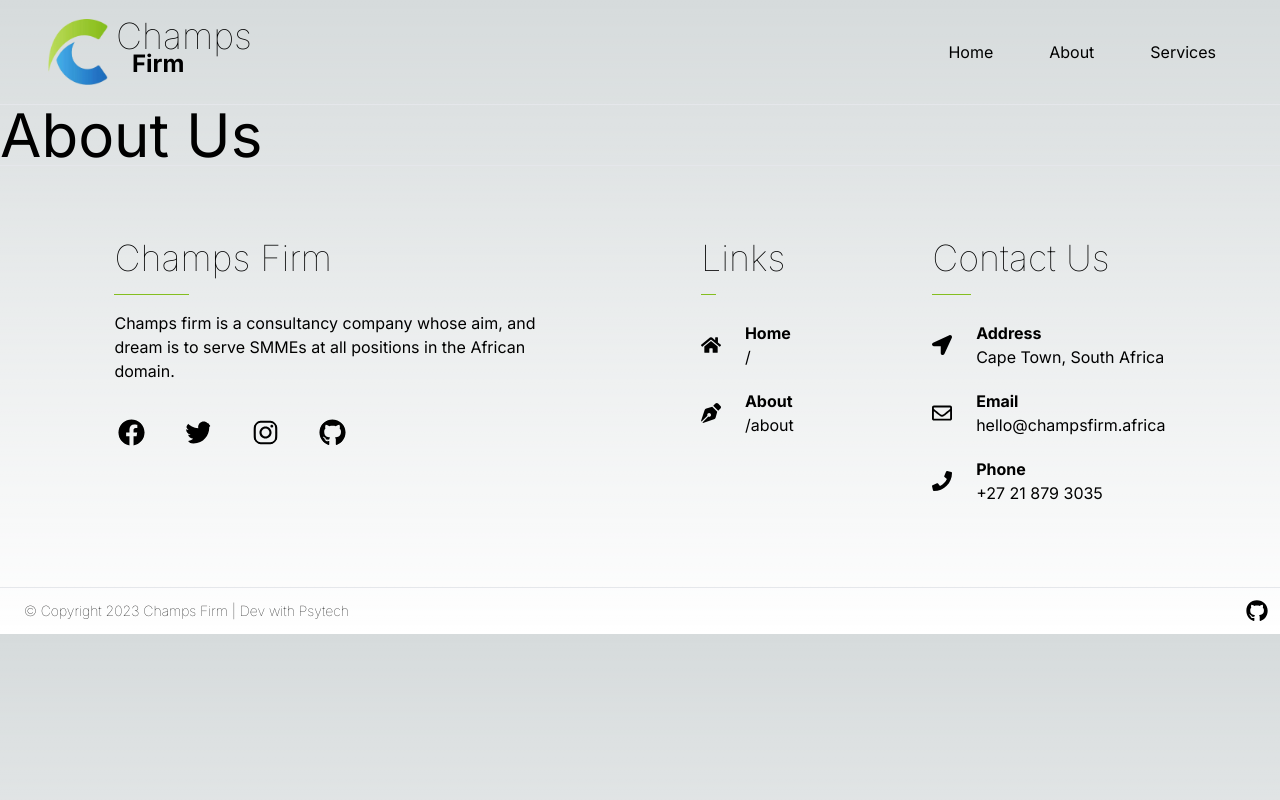
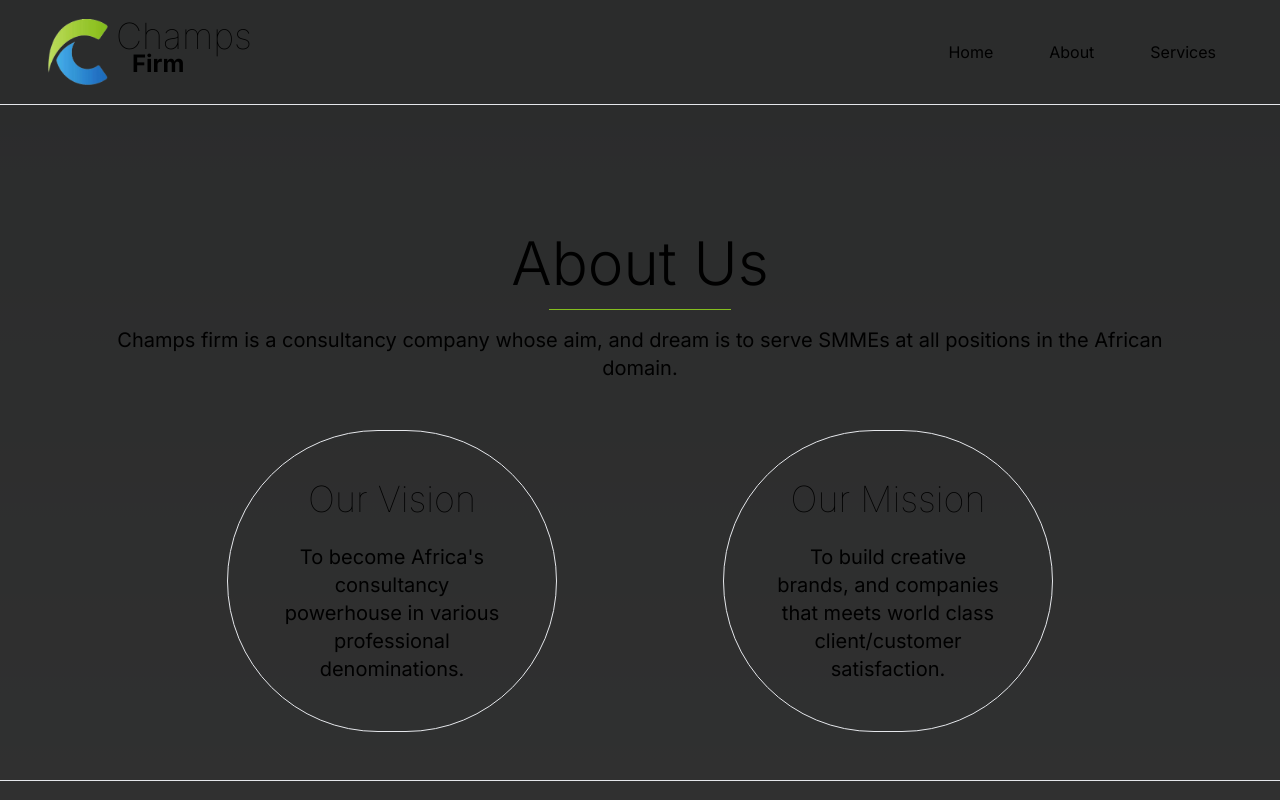
Before and after one commit to christiaan-fourie/champs.firm, a Next.js app: page /about in a window 1280 px wide. Shown: the top 800 px of the page. Built offline with nearby package versions, Linux system fonts and the light colour scheme.

Commit message:
Update about page

```diff
--- a/app/about/page.tsx
+++ b/app/about/page.tsx
@@ -1,8 +1,30 @@
 export default function About() {
   return (
-    <div>
-        <h1 className="text-6xl">About Us</h1>
-
-    </div>
+    <div className='w-full min-h-[60vh] '>
+        <div className='absolute top-0 left-0 w-full h-full bg-black bg-opacity-80 -z-10'></div>
+        <main className='text-xl text-center mx-24'>
+          <h1 className='text-6xl font-light pt-32'>
+            About Us
+          </h1>
+          <div className='w-1/6 h-[1px] bg-[#84be1f] my-4 mx-auto'></div>
+          <p className="max-w- mx-auto">
+          Champs firm is a consultancy company whose aim, and dream is to serve SMMEs at all positions in the African domain.
+          </p>
+          <div className="flex flex-col lg:flex-row  justify-around p-12">
+            <div className="hover:text-[#84be1f] border hover:border-[#84bd1f] rounded-full p-12 w-full lg:w-1/3 lg:hover:w-1/2 transition-all duration-700">
+              <h2 className="text-4xl font-thin pb-6">Our Vision</h2>
+              <p>
+              To become Africa's consultancy powerhouse in various professional denominations.
+              </p>
+            </div>
+            <div className="hover:text-[#84be1f] border hover:border-[#84bd1f] rounded-full p-12 w-full lg:w-1/3 lg:hover:w-1/2 transition-all duration-700">
+              <h2 className="text-4xl font-thin pb-6">Our Mission</h2>
+              <p>
+              To build creative brands, and companies that meets world class client/customer satisfaction.
+              </p>
+            </div>
+          </div>
+        </main>
+      </div>
   )
 }
```
